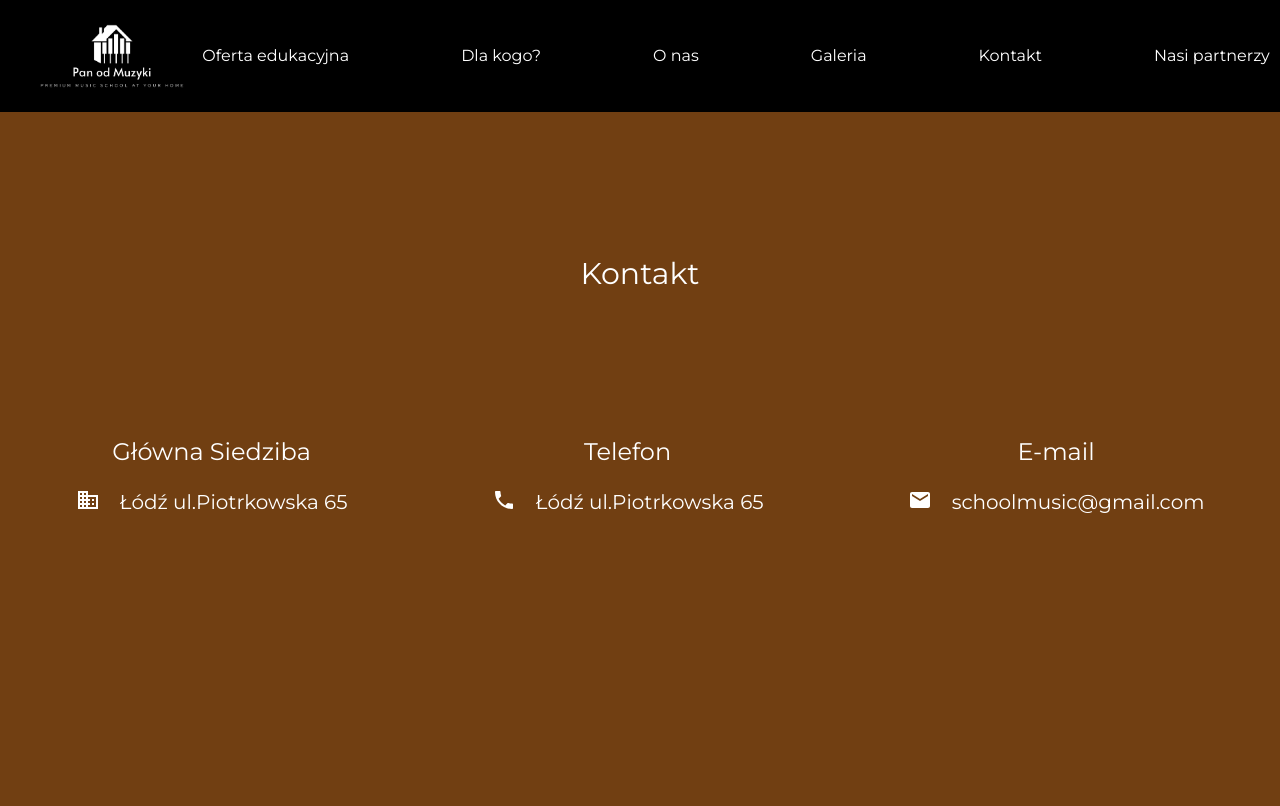
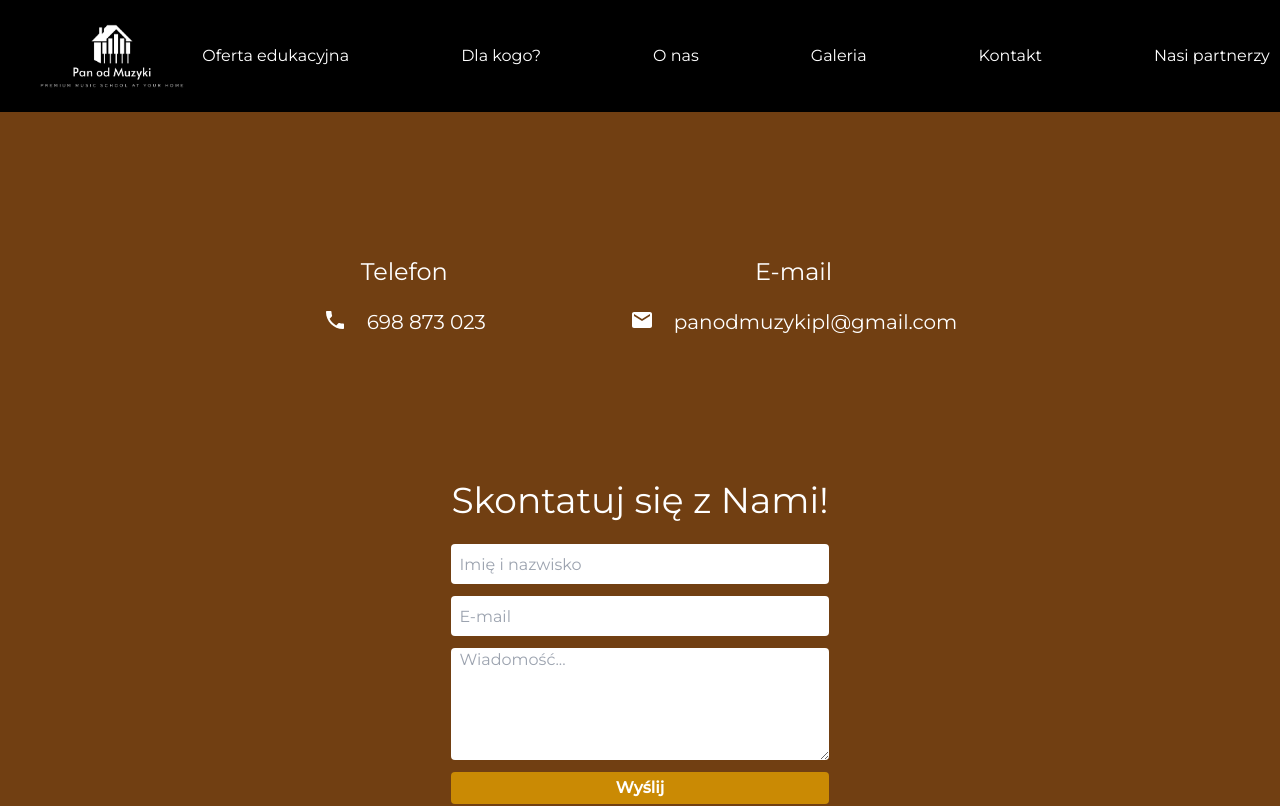
Before and after one commit to snix422/MusicSchoolWebsite, a React (Create React App) app in the folder my-app/: page /kontakt in a window 1280 px wide. Shown: the top 806 px of the page. Built offline with nearby package versions, Linux system fonts and the light colour scheme; a web font is replaced by a local one.

Commit message:
added some text

```diff
--- a/my-app/src/components/Contact/Contact.tsx
+++ b/my-app/src/components/Contact/Contact.tsx
@@ -8,11 +8,43 @@ import { useRef, useState } from "react";
 import { Alert } from "@mui/material";
 
 const Contact = () => {
+  const [fullName, setFullName] = useState("");
+  const [mail, setMail] = useState("");
+  const [message, setMessage] = useState("");
+  const [error, setError] = useState("");
+
+  const form: any = useRef();
+  const sendEmail = (e: any) => {
+    e.preventDefault();
+
+    if (fullName.length === 0) {
+      setError("Pole imię i nazwisko musi być uzupełnione");
+      return;
+    } else if (mail.length === 0) {
+      setError("Pole e-mail musi być uzupełnione");
+      return;
+    } else if (message.length === 0) {
+      setError("Wiadomość nie może być pusta");
+      return;
+    } else {
+      setError("");
+    }
+
+    /*emailjs.sendForm('service_bysdvel', 'template_z4h8j7g', form.current, '5E4w16biVWeMYXUDt')
+          .then((result:any) => {
+              e.target.reset();
+              setFullName('');
+              setMail('');
+              setMessage('')
+          }, (error:any) => {
+          });*/
+  };
+
   return (
     <div className="min-h-screen">
       <NavBar />
       <motion.div className="w-screen min-h-screen bg-yellow-900 flex flex-col items-center gap-36 max-sm:justify-center max-sm:gap-28 xl:pt-36 lg:'pt-28 md:pt-28 sm:pt-28 max-sm:pt-16 pb-10">
-        <motion.h2
+        {/* <motion.h2
           initial={{ y: -100, opacity: 0 }}
           animate={{ y: 0, opacity: 1 }}
           transition={{ delay: 0.5, duration: 1 }}
@@ -20,30 +52,14 @@ const Contact = () => {
           style={{ fontFamily: "Montserrat" }}
         >
           Kontakt
-        </motion.h2>
+        </motion.h2> */}
         <motion.div
           initial={{ x: -100, opacity: 0 }}
           animate={{ x: 0, opacity: 1 }}
           transition={{ delay: 0.5, duration: 1 }}
-          className="flex justify-center gap-36 max-lg:flex-col"
+          className="flex flex-col items-center gap-36 max-lg:flex-col"
         >
-          <div className="flex flex-col gap-5 rounded">
-            <h2
-              className="text-white text-2xl"
-              style={{ fontFamily: "Montserrat" }}
-            >
-              Główna Siedziba
-            </h2>
-            <div className="flex gap-5">
-              <BusinessIcon sx={{ color: "white" }} />
-              <h3
-                className="text-white text-xl"
-                style={{ fontFamily: "Montserrat" }}
-              >
-                Łódź ul.Piotrkowska 65
-              </h3>
-            </div>
-          </div>
+          <div className="flex justify-center gap-36 max-lg:flex-col">
             <div className="flex flex-col gap-5">
               <h2
                 className="text-white text-2xl"
@@ -57,7 +73,7 @@ const Contact = () => {
                   className="text-white text-xl"
                   style={{ fontFamily: "Montserrat" }}
                 >
-                Łódź ul.Piotrkowska 65
+                  698 873 023
                 </h3>
               </div>
             </div>
@@ -74,10 +90,62 @@ const Contact = () => {
                   className="text-white text-xl"
                   style={{ fontFamily: "Montserrat" }}
                 >
-                schoolmusic@gmail.com
+                  panodmuzykipl@gmail.com
                 </h3>
               </div>
             </div>
+          </div>
+          <motion.div
+            initial={{ x: 100, opacity: 0 }}
+            animate={{ x: 0, opacity: 1 }}
+            transition={{ delay: 0.5, duration: 1 }}
+            className="flex flex-col gap-1"
+          >
+            <h2
+              className="text-center text-white pb-5 text-4xl"
+              style={{ fontFamily: "Montserrat" }}
+            >
+              Skontatuj się z Nami!
+            </h2>
+            <form
+              ref={form}
+              onSubmit={sendEmail}
+              className="flex flex-col gap-3 max-md:items-center"
+              style={{ fontFamily: "Montserrat" }}
+            >
+              <input
+                value={fullName}
+                onChange={(e) => setFullName(e.target.value)}
+                className="w-full h-10 pl-2 max-md:w-3/4 rounded input form-control"
+                type="text"
+                name="user_name"
+                placeholder="Imię i nazwisko"
+              ></input>
+              <input
+                value={mail}
+                onChange={(e) => setMail(e.target.value)}
+                className="w-full max-md:w-3/4 h-10 pl-2 rounded input form-control"
+                type="text"
+                name="user_email"
+                placeholder="E-mail"
+              ></input>
+              <textarea
+                value={message}
+                onChange={(e) => setMessage(e.target.value)}
+                className="w-full max-md:w-3/4 h-28 pl-2 rounded input form-control"
+                name="message"
+                placeholder="Wiadomość..."
+              ></textarea>
+              <button
+                type="submit"
+                className="w-full max-md:w-3/4 text-white bg-yellow-600 rounded font-bold pt-1 pb-1"
+                style={{ fontFamily: "Montserrat" }}
+              >
+                Wyślij
+              </button>
+              {error ? <Alert severity="error">{error}</Alert> : null}
+            </form>
+          </motion.div>
         </motion.div>
       </motion.div>
       <Footer />
--- a/my-app/src/components/ForWhom/ForWhom.tsx
+++ b/my-app/src/components/ForWhom/ForWhom.tsx
@@ -24,9 +24,15 @@ const ForWhom = () => {
           style={{ fontFamily: "Montserrat" }}
         >
           Jeżeli czas z bliskimi jest dla Państwa największą wartością, jesteśmy
-          idealnym wyborem. Przywieziemy do Państwa domu spersonalizowaną ofertę
-          Szkoły Muzycznej, zarówno realizując podstawę programową, jak też
-          zgłębiając zainteresowania ucznia. <br />
+          idealnym wyborem. <br />
+          <br />
+          Przywieziemy do Państwa domu spersonalizowaną ofertę Szkoły Muzycznej,
+          zarówno realizując podstawę programową, jak też zgłębiając
+          zainteresowania ucznia. <br />
+          Podejmujemy się prowadzenia ucznia przez wymogi Szkół Państwowych I
+          oraz II stopnia, doprowadzając do artystycznej samodzielności oraz
+          zapewniając mu wiedzę na poziomie absolwenta Szkoły Muzycznej II
+          stopnia. <br />
           Dzielimy się naszą pasją do muzyki z dziećmi, dorosłymi oraz
           seniorami. Wspólnie poznajemy najpiękniejsze utwory klasyki, muzyki
           popularnej i filmowej. <br />
```
Lines whose indentation alone changed are shown as unchanged.
